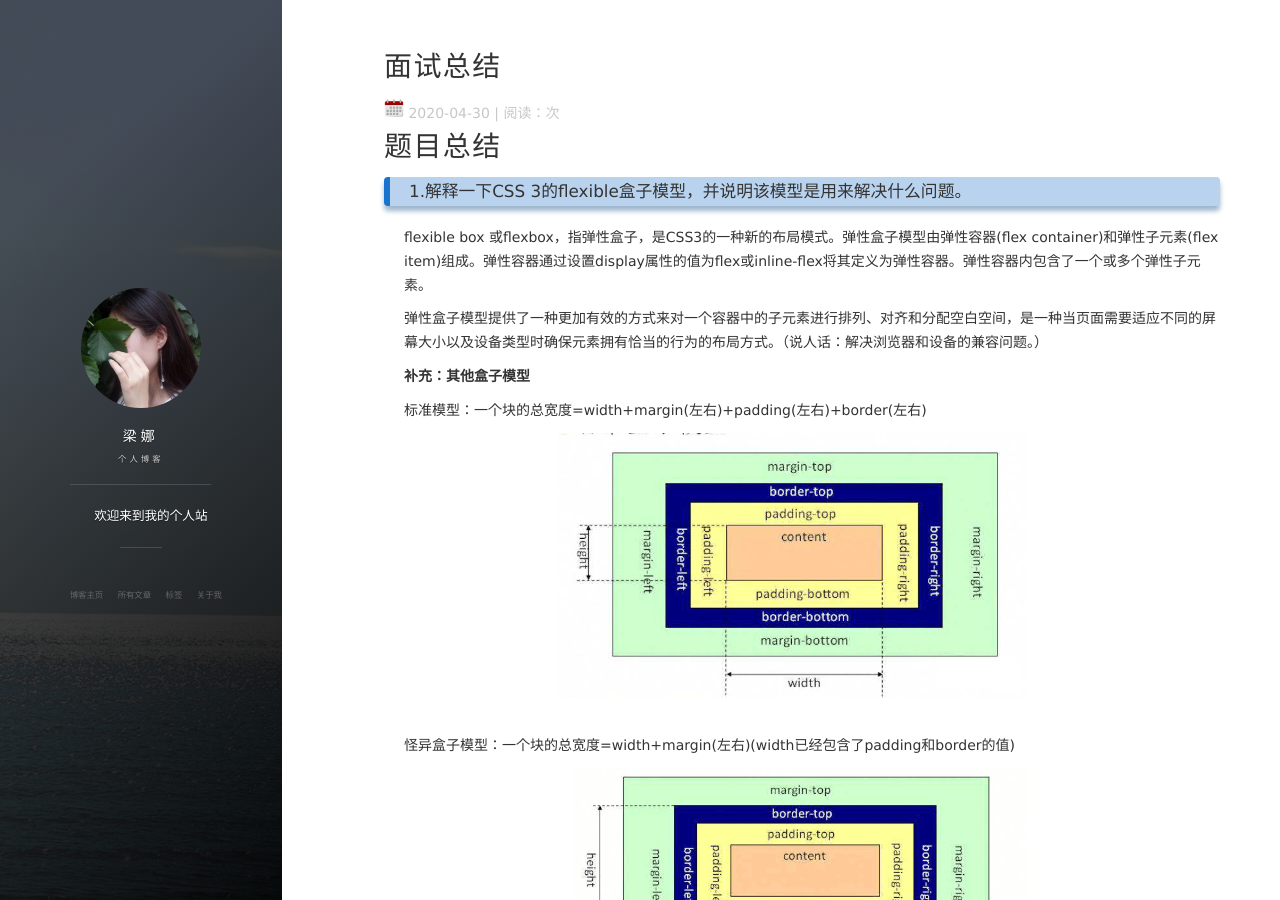
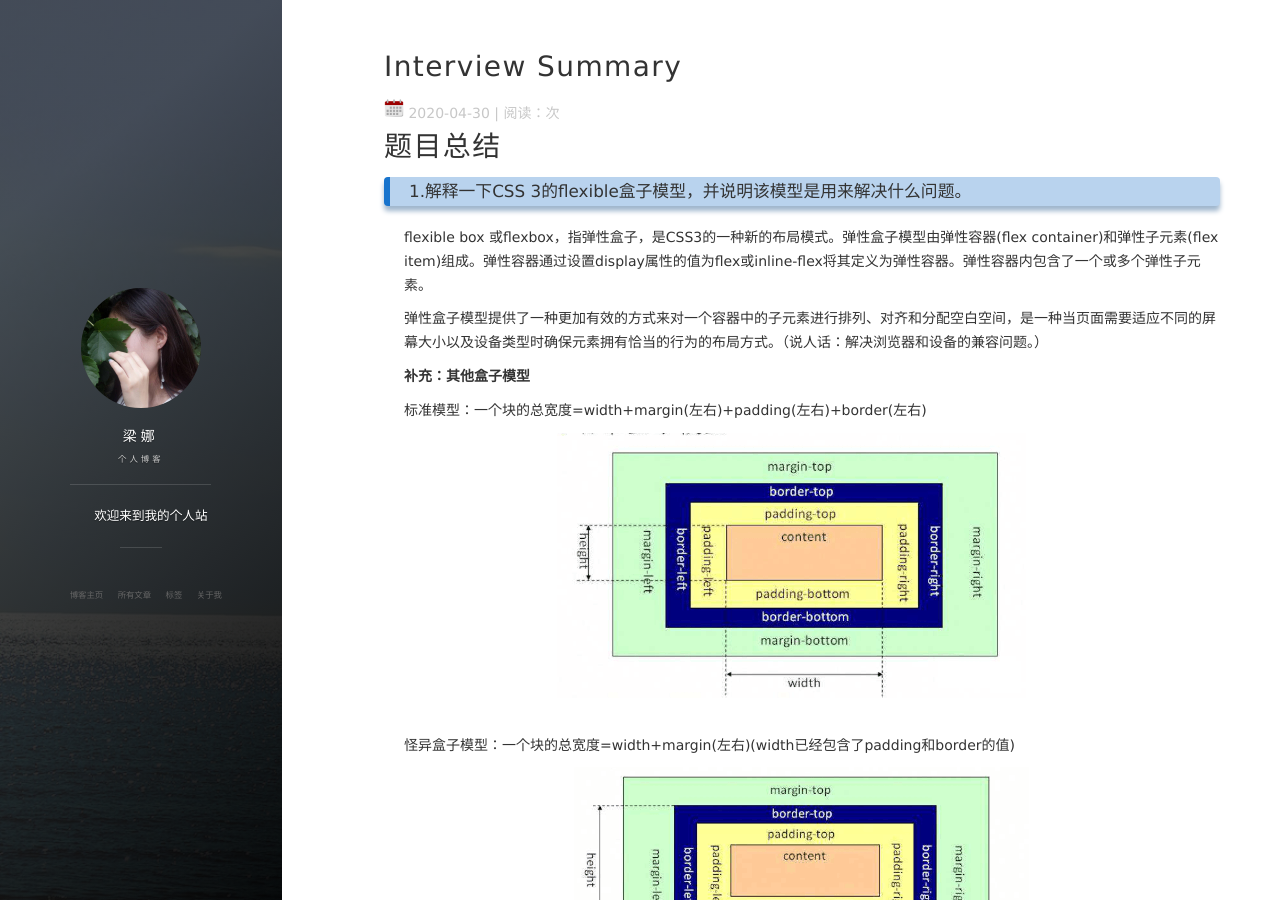
Before and after one commit to LornaLiang/LornaLiang.github.io, a Jekyll site: the page built from _posts/2020-04-30-interview-summary.md, in a window 1280 px wide and 900 px high. Built offline with Jekyll 4.4.1, drawn with Linux system fonts in a browser that asks for light colours; nearby versions of some CDN libraries; comment, search, counter and statistics services are not loaded.

Commit message:
Update 2020-04-30-interview-summary.md

```diff
--- a/_posts/2020-04-30-interview-summary.md
+++ b/_posts/2020-04-30-interview-summary.md
@@ -1,8 +1,8 @@
 ---
 layout: post
-title:  "面试总结"
+title:
 date:   2020-04-30
-tag: interview summary
+tag:
 ---
 
 # 题目总结
```
